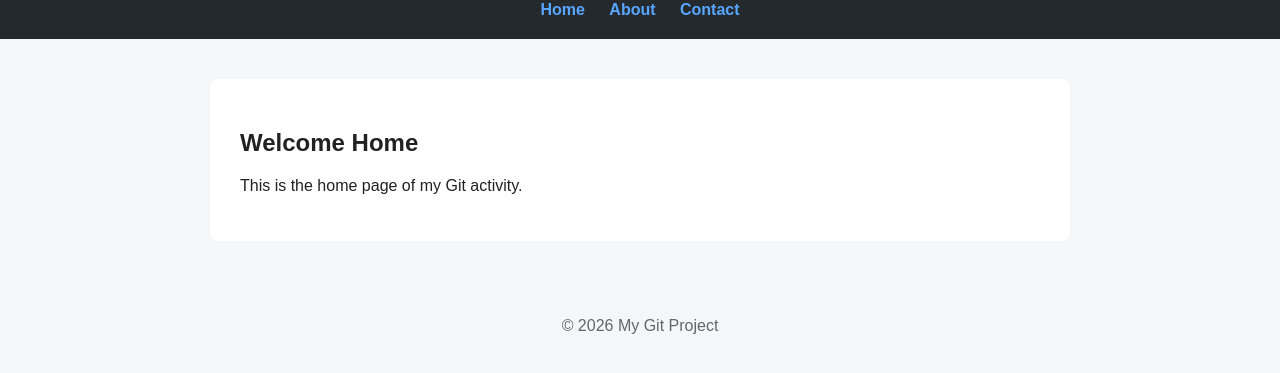
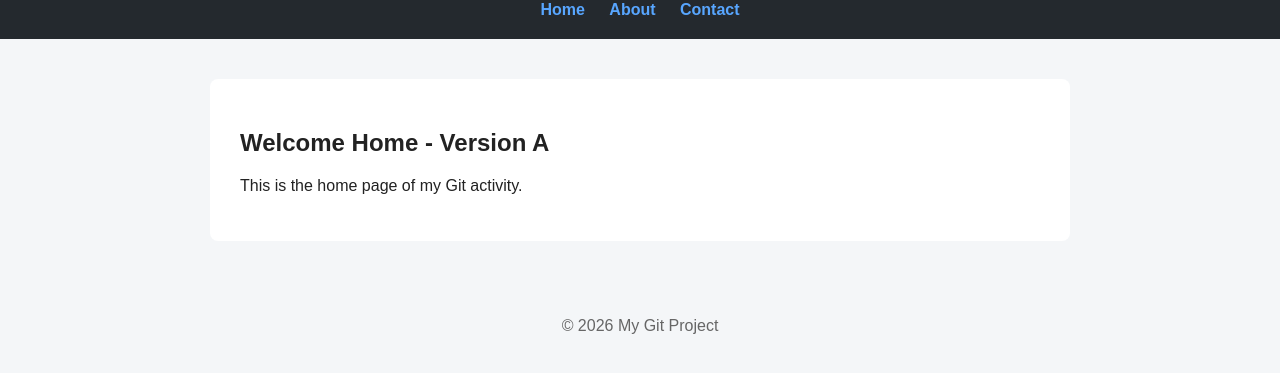
Before and after one commit to JarrelZapanta/my-git-project, a plain HTML site: page index.html in a window 1280 px wide. Shown: the part 99-472 px from the top of the page. Drawn offline with Linux system fonts and the light colour scheme.

Commit message:
Branch A changes welcome heading

```diff
--- a/index.html
+++ b/index.html
@@ -15,7 +15,7 @@
   </header>
 
   <main>
-    <h2>Welcome Home</h2>
+    <h2>Welcome Home - Version A</h2>
     <p>This is the home page of my Git activity.</p>
   </main>
 
```
